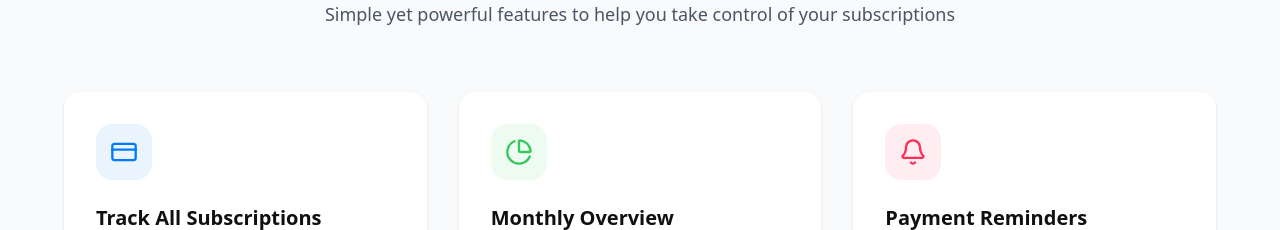
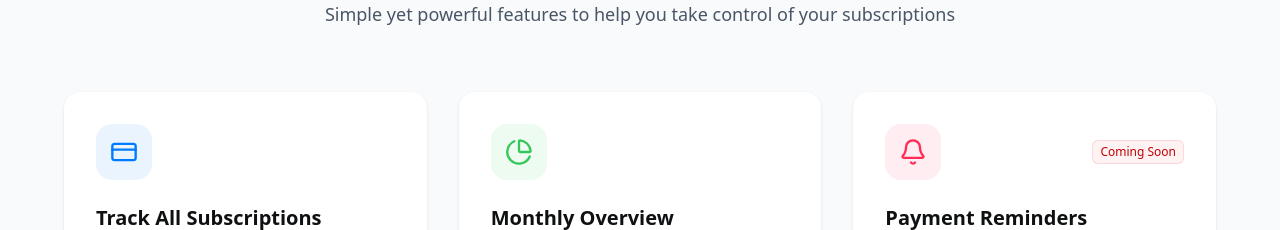
Before and after one commit to BuildTheWeb1/my-subscribe-landing, a Next.js app: page / in a window 1280 px wide. Shown: the part 1000-1230 px from the top of the page. Built offline with nearby package versions, Linux system fonts and the light colour scheme.

Commit message:
coming soon

```diff
--- a/src/components/Features.tsx
+++ b/src/components/Features.tsx
@@ -21,6 +21,7 @@ const features = [
     title: "Payment Reminders",
     description: "Never miss a payment with timely notifications before your subscriptions renew.",
     color: "#FF2D55",
+    isComingSoon: true,
   },
   {
     icon: Smartphone,
@@ -93,11 +94,16 @@ export default function Features() {
               variants={itemVariants}
               className="bg-white p-8 rounded-2xl shadow-sm hover:shadow-lg transition-shadow card-hover"
             >
-              <div
-                className="w-14 h-14 rounded-2xl flex items-center justify-center mb-6"
-                style={{ backgroundColor: `${feature.color}15` }}
-              >
-                <feature.icon size={28} style={{ color: feature.color }} />
+              <div className="flex items-center justify-between mb-6">
+                <div
+                  className="w-14 h-14 rounded-2xl flex items-center justify-center"
+                  style={{ backgroundColor: `${feature.color}15` }}
+                >
+                  <feature.icon size={28} style={{ color: feature.color }} />
+                </div>
+                {feature.isComingSoon && (
+                  <span className="inline-flex items-center rounded-md bg-red-50 px-2 py-1 text-xs font-medium text-red-700 ring-1 ring-inset ring-red-600/10">Coming Soon</span>
+                )}
               </div>
               <h3 className="text-xl font-semibold text-[#0F1012] mb-3">
                 {feature.title}
```
